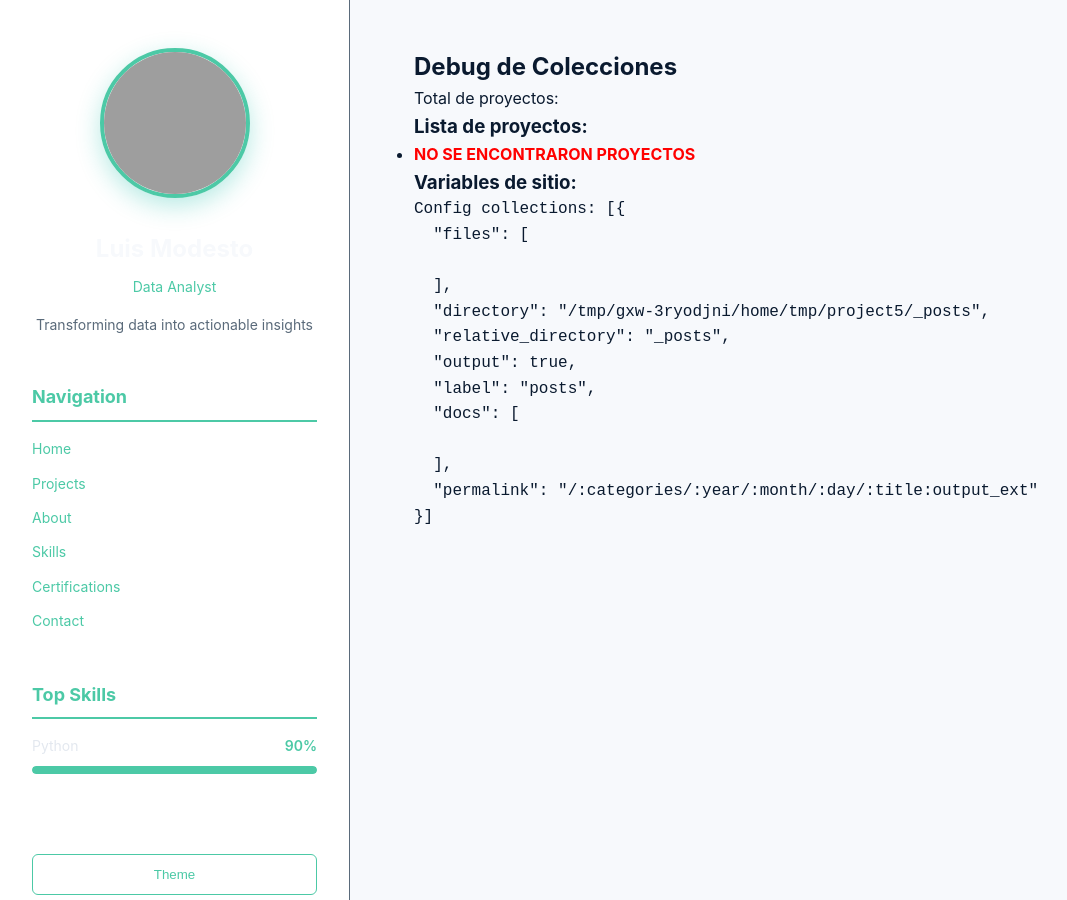
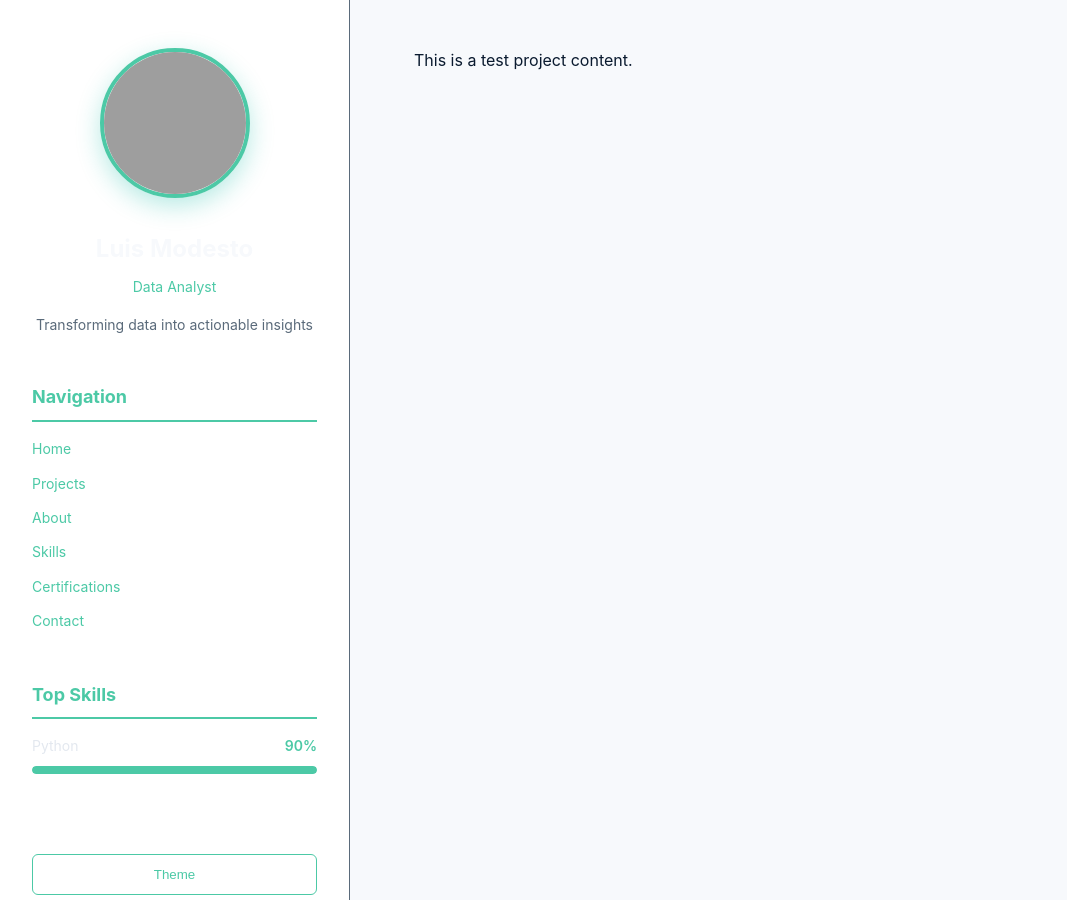
Before and after one commit to luisms-3939/luisms-3939.github.io, a Jekyll site: the page built from test-projects.md, in a window 1280 px wide and 900 px high. Shown: the whole window, without its empty margins (0-1067 px from the left). Built offline with Jekyll 4.4.1, drawn with Linux system fonts in a browser that asks for light colours; grey boxes are pictures that could not be loaded.

Commit message:
Update test-projects.md with project details
Added description and technologies to the test project.

```diff
--- a/test-projects.md
+++ b/test-projects.md
@@ -1,26 +1,8 @@
 ---
 layout: default
 title: Test Projects
+description: "This is a test project"
+technologies: ["Python", "Test"]
 ---
 
-<h2>Debug de Colecciones</h2>
-
-<p>Total de proyectos: <strong>{{ site.projects.size }}</strong></p>
-
-<h3>Lista de proyectos:</h3>
-<ul>
-{% for project in site.projects %}
-  <li>
-    <strong>{{ project.title }}</strong><br>
-    Ruta: {{ project.url }}<br>
-    Layout: {{ project.layout }}
-  </li>
-{% else %}
-  <li><strong style="color:red;">NO SE ENCONTRARON PROYECTOS</strong></li>
-{% endfor %}
-</ul>
-
-<h3>Variables de sitio:</h3>
-<pre>
-Config collections: {{ site.collections | inspect }}
-</pre>
+This is a test project content.
```
